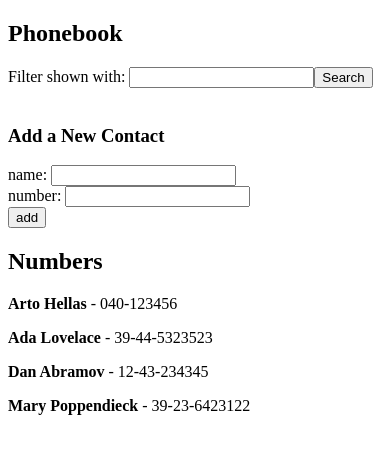
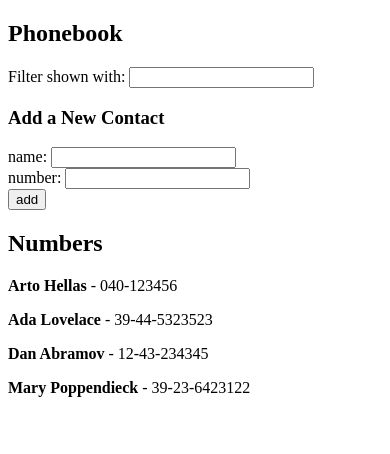
Before and after one commit to jump3rhood/fso-part2, a React (Create React App) app in the folder thephonebook/: page / in a window 390 px wide. Shown: the top 454 px of the page. Built offline with nearby package versions, Linux system fonts and the light colour scheme.

Commit message:
ex 2.10 the phone book step 5

```diff
--- a/thephonebook/src/App.js
+++ b/thephonebook/src/App.js
@@ -1,74 +1,29 @@
 import { useState } from 'react'
-
+import Filter from './Filter';
+import PersonForm from './PersonForm';
+import Persons from './Persons';
 
 const App = () => {
-
   const [persons, setPersons] = useState([
     { name: 'Arto Hellas', number: '040-123456', id: 1 },
     { name: 'Ada Lovelace', number: '39-44-5323523', id: 2 },
     { name: 'Dan Abramov', number: '12-43-234345', id: 3 },
     { name: 'Mary Poppendieck', number: '39-23-6423122', id: 4 }
-  ])
+  ]);
 
-  const [newName, setNewName] = useState('')
-  const [newNumber, setNewNumber] = useState('');
-  const [filter, setFilter] = useState('');
-  const [foundPersons, setFoundPersons] = useState([]);
-
-  const addPerson = (evt) => {
-    evt.preventDefault();
-    const personExists = persons.find(person => person.name.toLowerCase() === newName.toLocaleLowerCase());
-    if(personExists){
-      alert(`${newName} is already added to Phonebook`);
-      setNewName('')
-      return;
-    }
-    const newPersonObject = {
-      name: newName,
-      number: newNumber
-    };
-    setPersons(persons.concat(newPersonObject));
-    setNewName('');
-    setNewNumber('');
+  const addPerson = (personObj) => {
+    setPersons(persons.concat(personObj));
   }
-
-  const searchPersons = (e) => {
-    e.preventDefault();
-    if(filter.length > 0){
-      const foundPeople = persons.filter(p=> p.name.toLowerCase().includes(filter.toLowerCase()))
-      if(foundPeople)
-        setFoundPersons([...foundPeople])
-    }
-    setFilter('');
-  }
-  console.log(foundPersons);
 
   return (
     <div>
       <h2>Phonebook</h2>
-      <div>
-        <form onSubmit={searchPersons}>
-        Filter shown with: <input value={filter} onChange={(evt) => setFilter(evt.target.value)}/>
-        <button>Search</button>
-        </form>
-        <br/>
-        {foundPersons.length >0 ?foundPersons.map(p => <p key={p.name}>{p.name}</p>) : ""}
-      </div>
+      <Filter persons={persons}/>
+
       <h3> Add a New Contact</h3>
-      <form onSubmit={addPerson}>
-        <div>
-          name: <input value={newName} onChange={(e)=> setNewName(e.target.value)} />
-        </div>
-        <div>
-          number: <input value={newNumber} onChange={(e)=> setNewNumber(e.target.value) }/>
-        </div>
-        <div>
-          <button type="submit">add</button>
-        </div>
-      </form>
+      <PersonForm addPerson={addPerson} persons={persons}/>
       <h2>Numbers</h2>
-
-        {persons.map(person => <p key={person.name}><strong>{person.name}</strong> - {person.number}</p>)}
+        <Persons persons={persons}/>
     </div>
   )
 }
--- /dev/null
+++ b/thephonebook/src/Filter.js
@@ -0,0 +1,17 @@
+import React, {useState} from 'react'
+
+const Filter = ({persons}) => {
+    const [filter, setFilter] = useState('');
+    let foundPeople = [];
+    if(filter)
+        foundPeople = persons.filter(p=> p.name.toLowerCase().includes(filter.toLowerCase()));
+  return (
+    <div>
+        Filter shown with: <input value={filter} onChange={(evt) => setFilter(evt.target.value)}/>
+        <br/>
+        {foundPeople && foundPeople.length > 0 ?foundPeople.map(p => <p key={p.name}>{p.name}</p>) : ""}
+      </div>
+  )
+}
+
+export default Filter
--- /dev/null
+++ b/thephonebook/src/PersonForm.js
@@ -0,0 +1,38 @@
+import React, {useState} from 'react'
+
+const PersonForm = ({persons, addPerson}) => {
+    const [newName, setNewName] = useState('')
+    const [newNumber, setNewNumber] = useState('');
+
+    const handleSubmit = (e) => {
+        e.preventDefault();
+        const personExists = persons.find(person => person.name.toLowerCase() === newName.toLocaleLowerCase());
+        if(personExists){
+          alert(`${newName} is already added to Phonebook`);
+          setNewName('')
+          return;
+        }
+        const newPersonObject = {
+          name: newName,
+          number: newNumber
+        };
+        addPerson(newPersonObject);
+        setNewName('');
+        setNewNumber('');
+    }
+  return (
+    <form onSubmit={handleSubmit}>
+        <div>
+          name: <input value={newName} onChange={(e)=> setNewName(e.target.value)}/>
+        </div>
+        <div>
+          number: <input value={newNumber} onChange={(e)=> setNewNumber(e.target.value) }/>
+        </div>
+        <div>
+          <button type="submit">add</button>
+        </div>
+      </form>
+  )
+}
+
+export default PersonForm
--- /dev/null
+++ b/thephonebook/src/Persons.js
@@ -0,0 +1,14 @@
+import React from 'react'
+
+const Person = ({person}) => {
+    return <p><strong>{person.name}</strong> - {person.number}</p>;
+}
+const Persons = ({persons}) => {
+  return (
+    <div>
+        {persons.map(person => <Person key={person.name} person={person}/>)}
+    </div>
+  )
+}
+
+export default Persons
```
